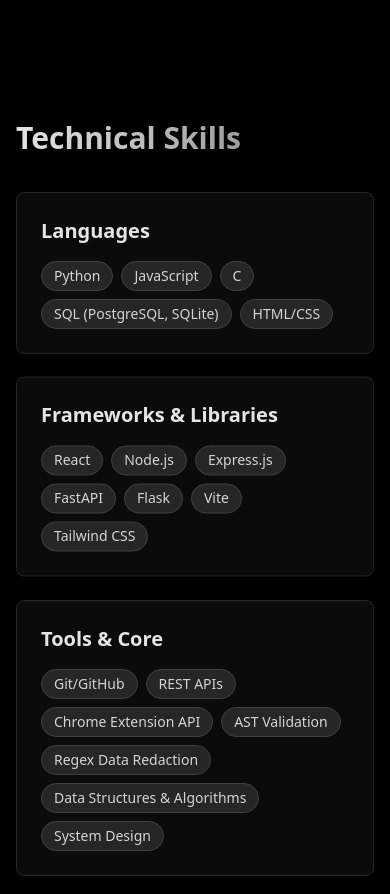
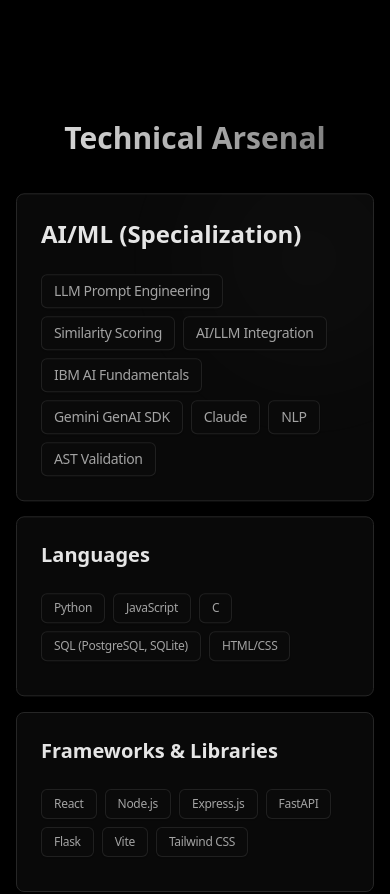
Before and after one commit to Cheezu-hub/portfolio, a React (Vite) app: page / in a window 390 px wide. Shown: the part 4800-5694 px from the top of the page. Built offline with nearby package versions, Linux system fonts and the light colour scheme.

Commit message:
updated grids

```diff
--- a/src/components/Skills.tsx
+++ b/src/components/Skills.tsx
@@ -3,20 +3,28 @@
 
 const skillCategories = [
   {
+    title: "AI/ML (Specialization)",
+    skills: ["LLM Prompt Engineering", "Similarity Scoring", "AI/LLM Integration", "IBM AI Fundamentals", "Gemini GenAI SDK", "Claude", "NLP", "AST Validation"],
+    className: "md:col-span-2 lg:col-span-2 lg:row-span-2",
+    glowType: "pattern"
+  },
+  {
     title: "Languages",
-    skills: ["Python", "JavaScript", "C", "SQL (PostgreSQL, SQLite)", "HTML/CSS"]
+    skills: ["Python", "JavaScript", "C", "SQL (PostgreSQL, SQLite)", "HTML/CSS"],
+    className: "md:col-span-2 lg:col-span-2 lg:row-span-1",
+    glowType: "subtle"
   },
   {
     title: "Frameworks & Libraries",
-    skills: ["React", "Node.js", "Express.js", "FastAPI", "Flask", "Vite", "Tailwind CSS"]
+    skills: ["React", "Node.js", "Express.js", "FastAPI", "Flask", "Vite", "Tailwind CSS"],
+    className: "md:col-span-2 lg:col-span-2 lg:row-span-1",
+    glowType: "subtle"
   },
   {
-    title: "Tools & Core",
-    skills: ["Git/GitHub", "REST APIs", "Chrome Extension API", "AST Validation", "Regex Data Redaction", "Data Structures & Algorithms", "System Design"]
-  },
-  {
-    title: "AI/ML",
-    skills: ["LLM Prompt Engineering", "Similarity Scoring", "AI/LLM Integration", "IBM AI Fundamentals", "Gemini GenAI SDK", "Claude"]
+    title: "Tools & Core Architecture",
+    skills: ["Git/GitHub", "REST APIs", "Chrome Extension API", "Regex Data Redaction", "Data Structures & Algorithms", "System Design", "Agile Methodologies"],
+    className: "md:col-span-full lg:col-span-4 lg:row-span-1",
+    glowType: "wide"
   }
 ];
 
@@ -41,17 +49,27 @@
       whileInView="visible"
       transition={{ delay: index * 0.1 }}
       viewport={{ once: true, margin: "-50px" }}
-      className="h-full"
+      className={`h-full ${category.className}`}
     >
       <motion.div
-        animate={{ y: [0, -6, 0] }}
+        animate={{ y: [0, -4, 0] }}
         transition={{ duration: 4, repeat: Infinity, ease: "easeInOut", delay: index * 0.4 }}
         className="h-full"
       >
-        <motion.div whileHover="hover" className="h-full">
-          <Card className="p-6 bg-neutral-900/50 border border-neutral-800 transition-colors h-full cursor-default hover:border-neutral-700">
-            <h3 className="text-xl font-semibold text-neutral-200 mb-4">{category.title}</h3>
-            <div className="flex flex-wrap gap-2">
+        <motion.div whileHover="hover" className="h-full group">
+          <Card className="p-6 md:p-8 bg-neutral-900/40 border border-neutral-800 transition-all duration-500 h-full relative overflow-hidden flex flex-col justify-between group-hover:border-neutral-600 group-hover:bg-neutral-900/60 group-hover:shadow-[0_0_30px_rgba(255,255,255,0.03)] cursor-default">
+
+            {/* Subtle Gradient Highlights */}
+            {category.glowType === 'pattern' && (
+              <div className="absolute top-0 right-0 -mr-16 -mt-16 w-64 h-64 bg-neutral-100 opacity-[0.02] rounded-full blur-3xl group-hover:opacity-[0.05] transition-opacity duration-700 pointer-events-none"></div>
+            )}
+
+            <div className="relative z-10">
+              <h3 className={`font-bold text-neutral-200 mb-6 group-hover:text-white transition-colors duration-300 ${category.glowType === 'pattern' ? 'text-2xl md:text-3xl' : 'text-xl md:text-2xl'}`}>
+                {category.title}
+              </h3>
+
+              <div className="flex flex-wrap gap-2 md:gap-3 lg:gap-4">
                 {category.skills.map((skill, skillIdx) => (
                   <motion.span
                     key={skillIdx}
@@ -59,18 +77,19 @@
                       hidden: { opacity: 0, scale: 0.8 },
                       visible: { opacity: 1, scale: 1, transition: { duration: 0.4 } },
                       hover: {
-                      backgroundColor: "rgba(255,255,255,0.1)",
+                        backgroundColor: "rgba(255,255,255,0.08)",
                         color: "rgba(255,255,255,1)",
-                      borderColor: "rgba(255,255,255,0.5)",
-                      boxShadow: "0 0 12px rgba(255,255,255,0.15)",
+                        borderColor: "rgba(255,255,255,0.3)",
+                        boxShadow: "0 0 15px rgba(255,255,255,0.05)",
                         transition: { duration: 0.3 }
                       }
                     }}
-                  className="px-3 py-1 bg-neutral-800 text-neutral-300 rounded-full text-sm font-medium border border-neutral-700"
+                    className={`px-3 md:px-4 py-1.5 md:py-2 bg-neutral-950 text-neutral-400 rounded-md text-sm font-code tracking-tight border border-neutral-800/80 shadow-sm ${category.glowType === 'pattern' ? 'text-sm md:text-base' : 'text-xs md:text-sm'}`}
                   >
                     {skill}
                   </motion.span>
                 ))}
+              </div>
             </div>
           </Card>
         </motion.div>
@@ -88,11 +107,11 @@
         transition={{ duration: 0.5 }}
         viewport={{ once: true }}
       >
-        <h2 className="text-3xl md:text-4xl font-bold bg-clip-text text-transparent bg-gradient-to-r from-neutral-200 to-neutral-500 mb-10">
-          Technical Skills
+        <h2 className="text-3xl md:text-4xl font-bold bg-clip-text text-transparent bg-gradient-to-r from-neutral-200 to-neutral-500 mb-10 text-center md:text-left">
+          Technical Arsenal
         </h2>
 
-        <div className="grid grid-cols-1 md:grid-cols-2 lg:grid-cols-4 gap-6">
+        <div className="grid grid-cols-1 md:grid-cols-4 lg:grid-cols-4 gap-4 md:gap-6 lg:gap-8 auto-rows-[minmax(180px,auto)]">
           {skillCategories.map((category, index) => (
             <SkillCard key={index} category={category} index={index} />
           ))}
```
Lines whose indentation alone changed are shown as unchanged.
